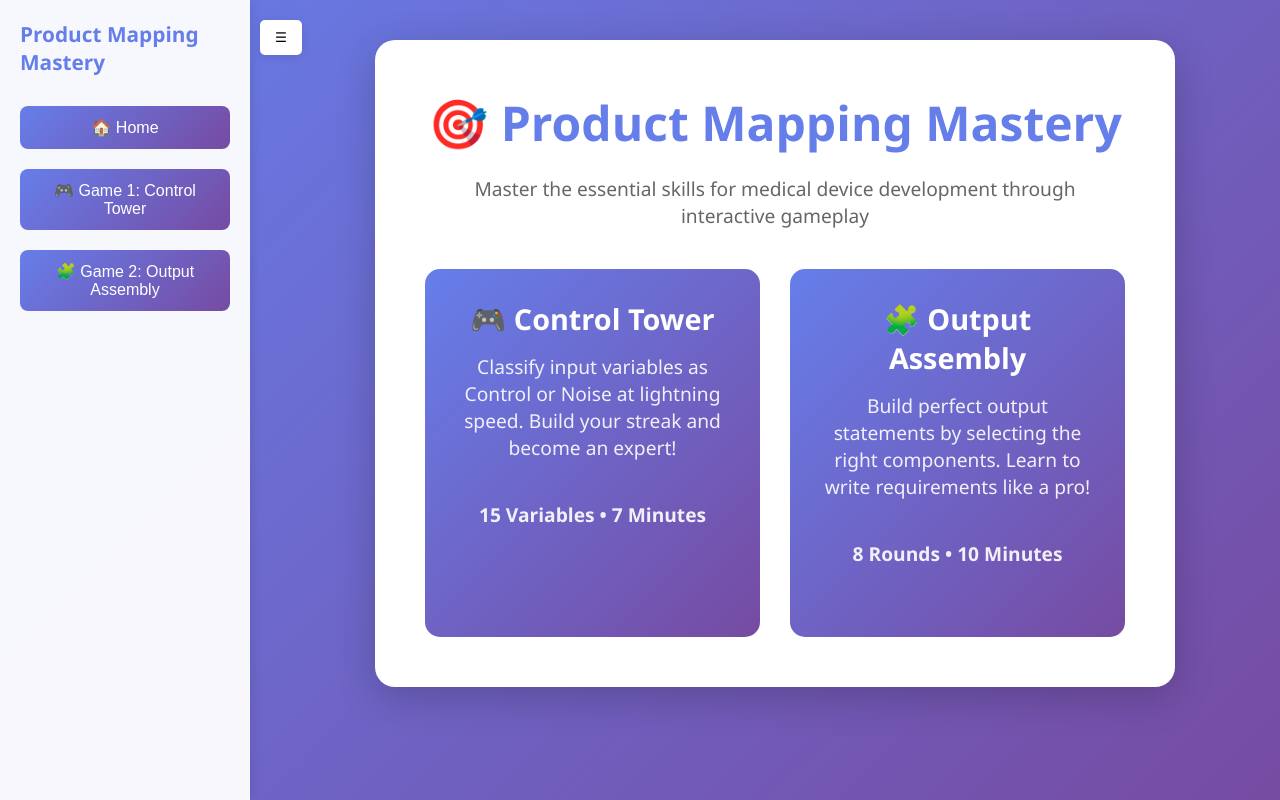
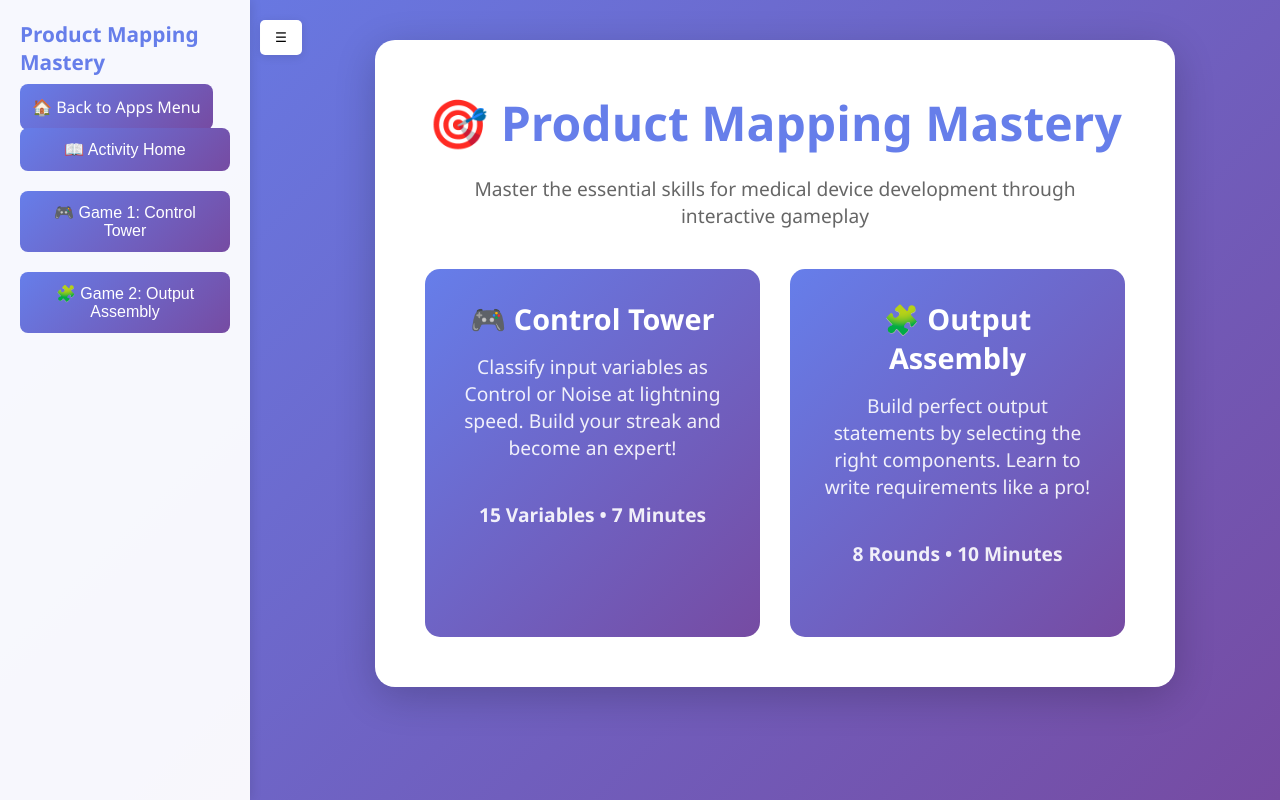
Before and after one commit to EmCeeBE695/design-control-learning, a plain HTML site: page ProductMappingMastery/index.html in a window 1280 px wide. Drawn offline with Linux system fonts and the light colour scheme.

Commit message:
Update index.html

```diff
--- a/ProductMappingMastery/index.html
+++ b/ProductMappingMastery/index.html
@@ -545,7 +545,8 @@
 <body>
     <div class="sidebar" id="sidebar">
         <h2>Product Mapping Mastery</h2>
-        <button class="nav-btn" onclick="navigateHome()">🏠 Home</button>
+        <a href="../" class="nav-btn" style="text-decoration: none;">🏠 Back to Apps Menu</a>
+        <button class="nav-btn" onclick="navigateHome()">📖 Activity Home</button>
         <button class="nav-btn" onclick="navigateToGame('game1')">🎮 Game 1: Control Tower</button>
         <button class="nav-btn" onclick="navigateToGame('game2')">🧩 Game 2: Output Assembly</button>
     </div>
```
